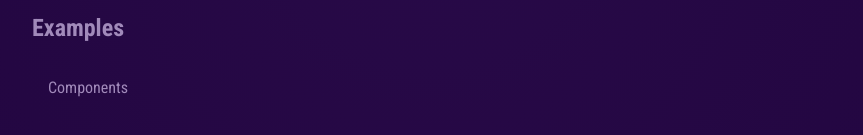
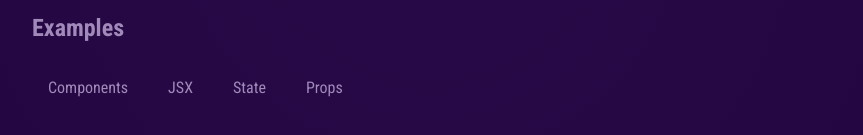
Before and after one commit to dosantosdev/01-starting-project, a React (Vite) app: page / in a window 1280 px wide. Shown: the part 737-872 px from the top of the page, without its empty margins (208-1071 px from the left). Built offline with nearby package versions, Linux system fonts and the light colour scheme.

Commit message:
Add more buttons with the same component TabButton

```diff
--- a/src/App.jsx
+++ b/src/App.jsx
@@ -22,6 +22,10 @@
           <h2>Examples</h2>
           <menu>
             <TabButton>Components</TabButton>
+            <TabButton>JSX</TabButton>
+            <TabButton>State</TabButton>
+            <TabButton>Props</TabButton>
+
           </menu>
         </section>
       </main>
--- a/src/components/TabButton.jsx
+++ b/src/components/TabButton.jsx
@@ -1,3 +1,7 @@
-export default function TabButton(props) {
-    return <li><button>{props.children}</button></li>;
+export default function TabButton({children}) {
+    return (
+      <li>
+        <button>{children}</button>
+      </li>
+    );
 }
```
